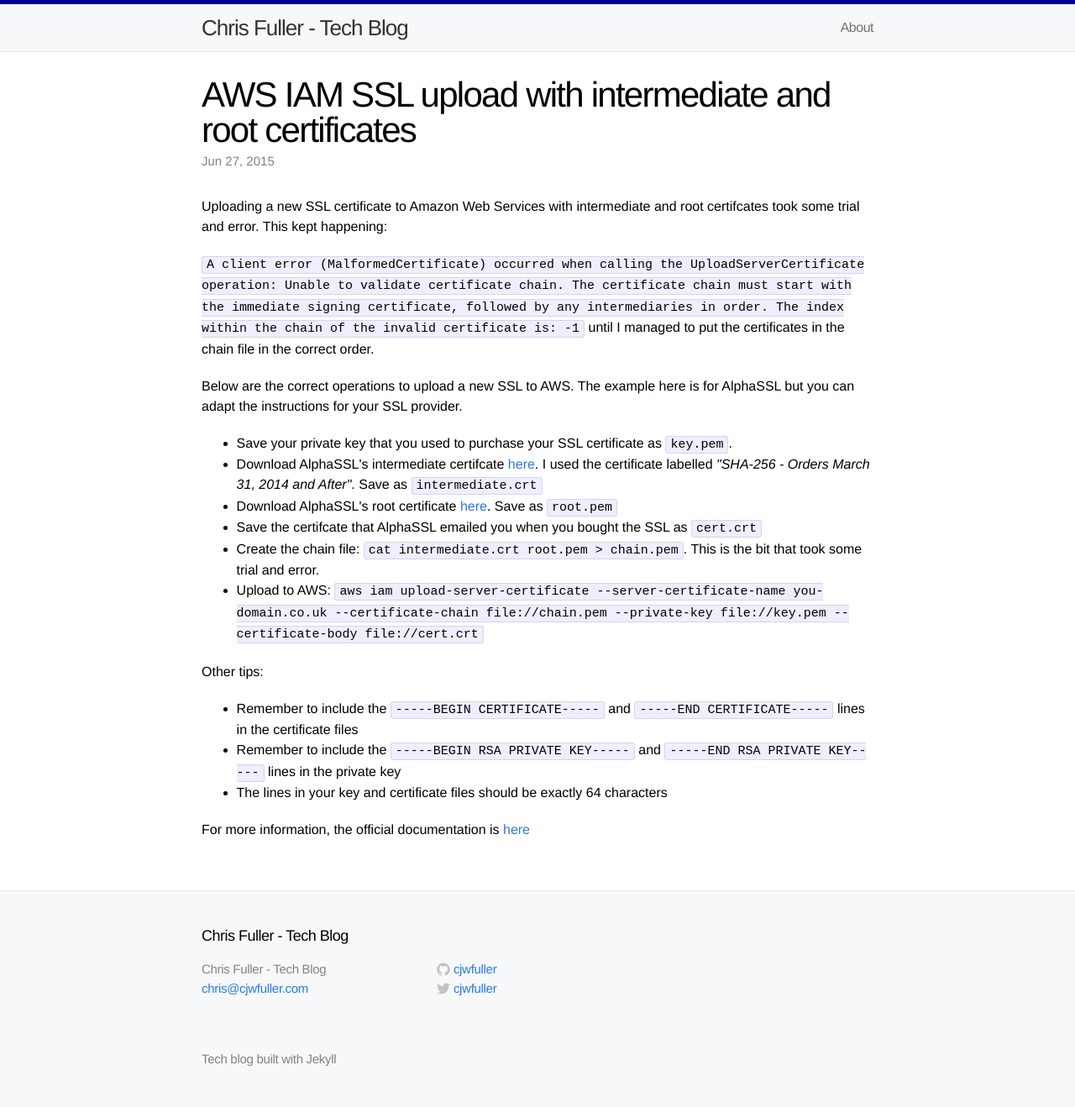
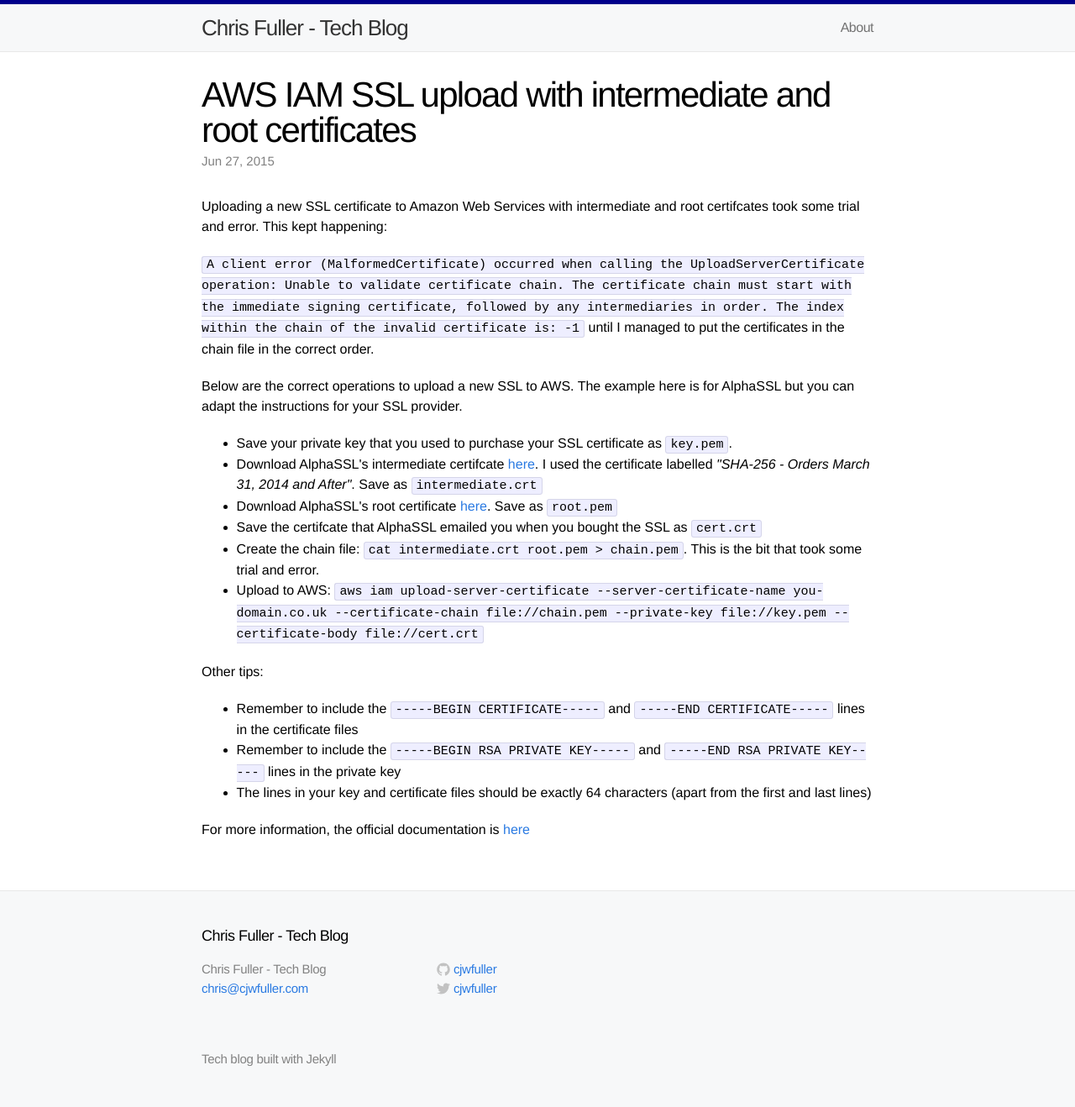
Before and after one commit to cjwfuller/cjwfuller.github.io, a Jekyll site: the page built from _posts/2015-6-27-aws-cli-iam-ssl-upload.html, in a window 1280 px wide. Shown: the whole page at 84% size. Built offline with Jekyll 4.4.1, drawn with Linux system fonts in a browser that asks for light colours; nearby versions of some CDN libraries; comment, search, counter and statistics services are not loaded.

Commit message:
add note to key/cert line lengths

```diff
--- a/_posts/2015-6-27-aws-cli-iam-ssl-upload.html
+++ b/_posts/2015-6-27-aws-cli-iam-ssl-upload.html
@@ -26,7 +26,7 @@
 <ul>
 	<li>Remember to include the <code>-----BEGIN CERTIFICATE-----</code> and <code>-----END CERTIFICATE-----</code> lines in the certificate files</li>
 	<li>Remember to include the <code>-----BEGIN RSA PRIVATE KEY-----</code> and <code>-----END RSA PRIVATE KEY-----</code> lines in the private key
-	<li>The lines in your key and certificate files should be exactly 64 characters
+	<li>The lines in your key and certificate files should be exactly 64 characters (apart from the first and last lines)
 </ul>
 </p>
 <p>For more information, the official documentation is <a href="http://docs.aws.amazon.com/IAM/latest/UserGuide/ManagingServerCerts.html">here</a></p>
```
